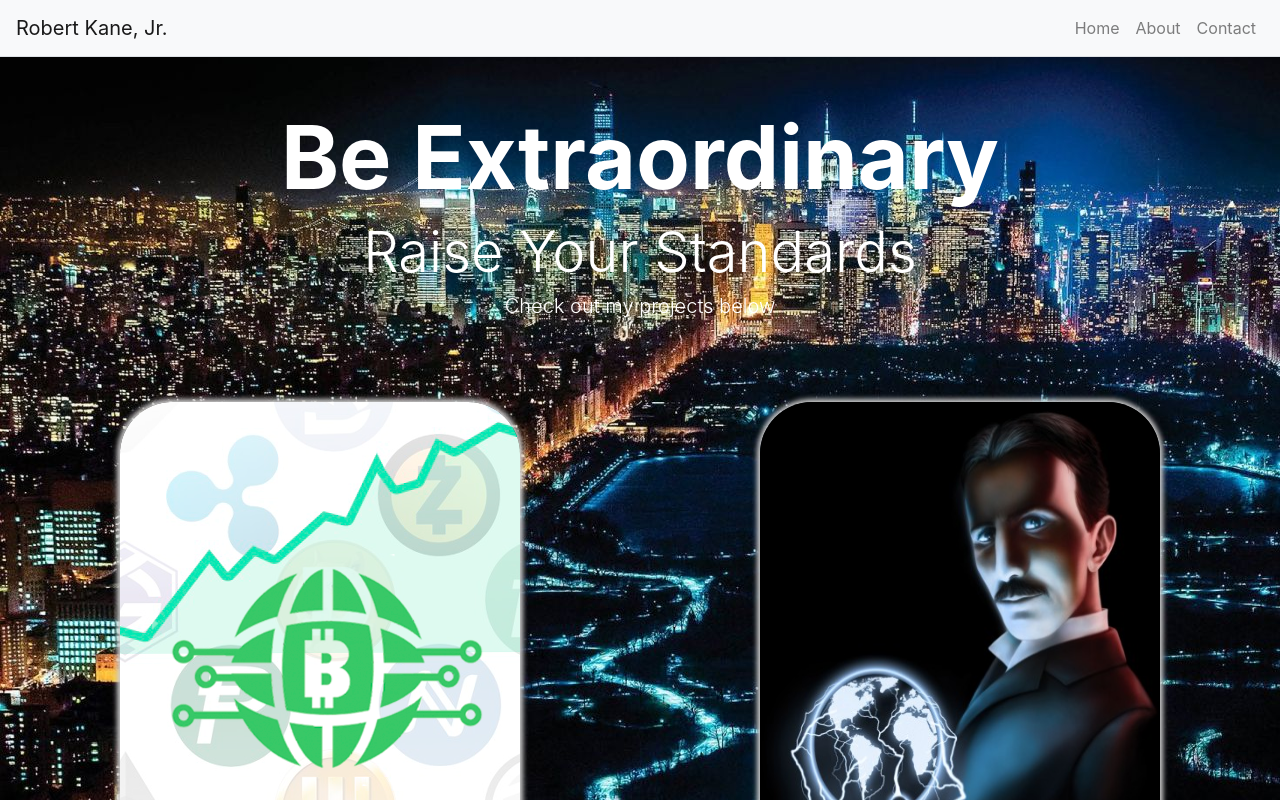
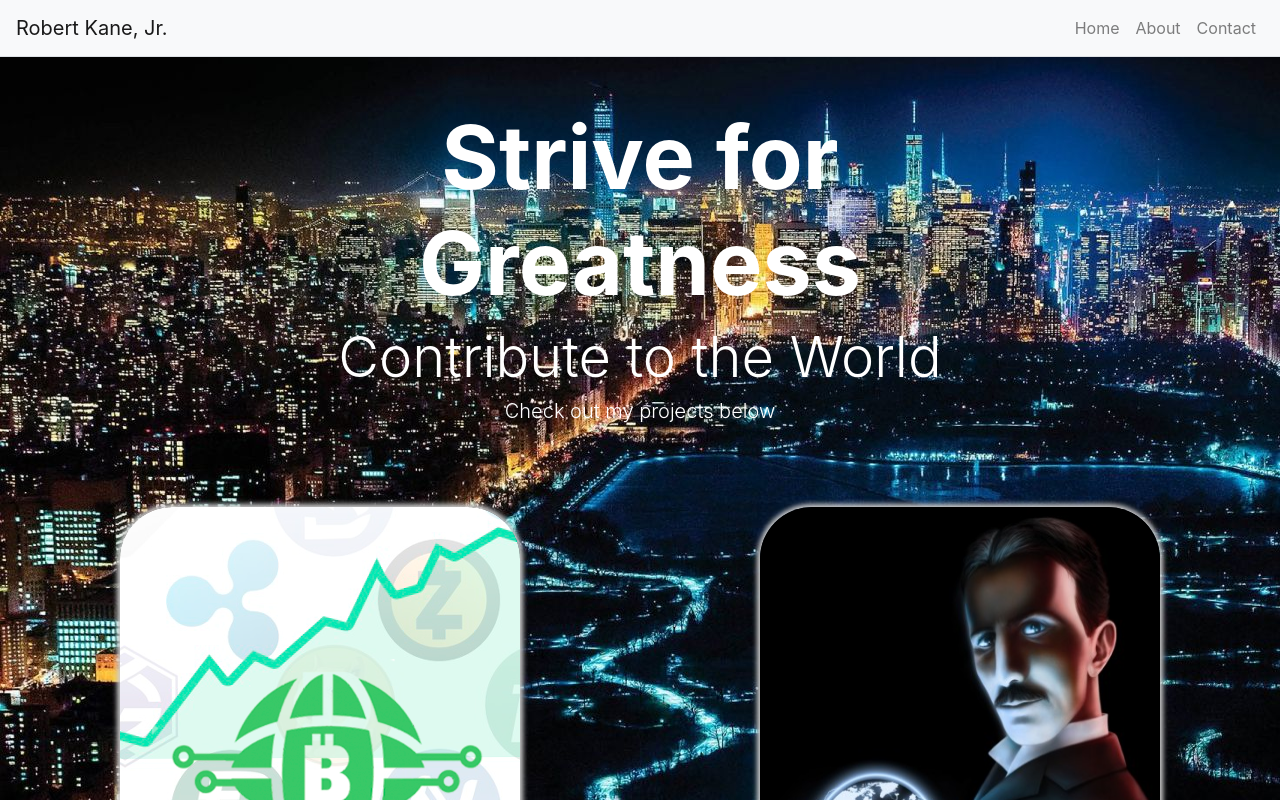
Before and after one commit to bkane90/new-portfolio, a React (Create React App) app in the folder portfolio-site/: page / in a window 1280 px wide. Shown: the top 800 px of the page. Built offline with nearby package versions, Linux system fonts and the light colour scheme.

Commit message:
edit header

```diff
--- a/portfolio-site/src/components/Header.jsx
+++ b/portfolio-site/src/components/Header.jsx
@@ -19,8 +19,8 @@ class Header extends React.Component {
                 { title: 'Contact', path: '/contact' },
             ],
             home: {
-                title: 'Be Extraordinary',
-                subTitle: 'Raise Your Standards',
+                title: 'Strive for Greatness',
+                subTitle: 'Contribute to the World',
                 text: 'Check out my projects below'
             },
             about: {
--- a/portfolio-site/src/pages/AboutPage.jsx
+++ b/portfolio-site/src/pages/AboutPage.jsx
@@ -24,7 +24,7 @@ function AboutPage(props) {
 
                         <p>Critical thinking and problem solving are in my nature, so it's fitting that I can fully integrate those skills into my career through coding. I'm very solutions-oriented, and I instinctively try to understand why and how things work the way they do. </p>
 
-                        <p> As a student of life, I'm deeply passionate about learning and self-improvement. In my neverending quest for knowledge, I'm always seeking to better myself and continually learn new things in all aspects of life. In terms of web development, these qualities allow me to push the limitations of my current capabilities while always striving to become a better programmer.</p>
+                        <p> As a student of life, I'm deeply passionate about self-improvement and have an insatisable appetite for learning. In my neverending quest for knowledge, I'm always seeking to better myself and continually learn new things in all aspects of life. In terms of web development, these qualities allow me to push the limitations of my current capabilities while always striving to become a better programmer.</p>
 
                         <p>When I'm not busy coding, you can usually find me enjoying some of my favorite hobbies. These include meditation, yoga, weight-training, reading, snowboarding, DJing, cooking, fishing, and traveling. Besides programming languages, I'm also currently learning how to speak Spanish. Eventually I strive to be bilingual and add that to my already dynamic skillset.</p>
                     </Content>
--- a/portfolio-site/src/pages/ContactPage.jsx
+++ b/portfolio-site/src/pages/ContactPage.jsx
@@ -70,7 +70,7 @@ class ContactPage extends React.Component {
                 <Hero title={this.props.title} />
 
                 <Content>
-                    <Form className='py-5' onSubmit={this.handleSubmit}>
+                    <Form className='py-5 my-5' onSubmit={this.handleSubmit}>
                         <Form.Group>
                             <Form.Label htmlFor="full-name">Full Name</Form.Label>
                             <Form.Control id="full-name" name="name" type="text" value={this.state.name} onChange={this.handleChange} />
```
Also changed, not shown: 1 other file (tests, documents, lock files or other folders).
